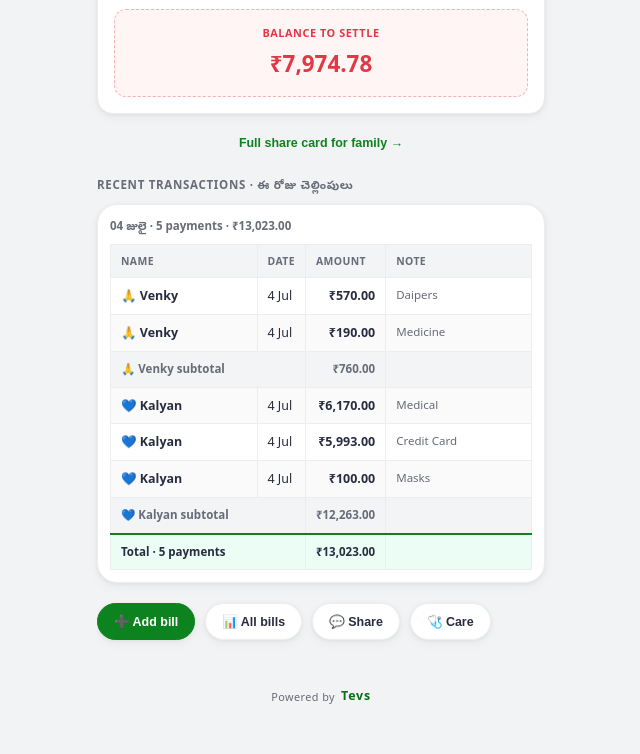
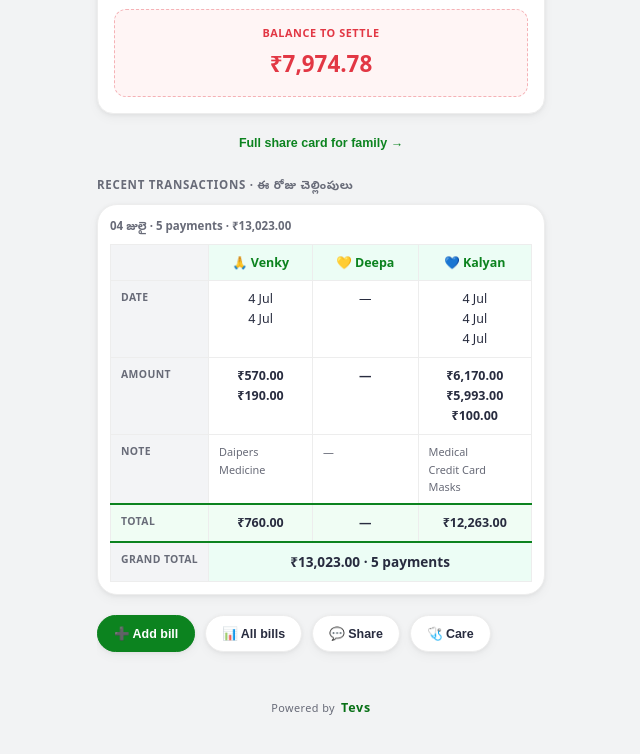
Before and after one commit to Tevskrishna/hospital-bills, a website: page index.html in a window 1280 px wide. Shown: the part 1263-2017 px from the top of the page, without its empty margins (319-959 px from the left). Drawn offline with Linux system fonts and the light colour scheme.

Commit message:
ui: pivot table with Venky Deepa Kalyan as columns

```diff
--- a/css/responsive.css
+++ b/css/responsive.css
@@ -80,27 +80,31 @@
   background: #f3f4f6; font-size: 0.65rem; font-weight: 800; text-transform: uppercase;
   letter-spacing: 0.04em; color: var(--muted); white-space: nowrap;
 }
-.txn-table tbody tr:nth-child(even):not(.txn-subtotal) { background: #fafafa; }
-.txn-table tbody tr:active:not(.txn-subtotal) { background: #f0fdf4; }
-.txn-table tr.txn-subtotal td {
-  background: #f3f4f6; font-weight: 700; font-size: 0.72rem; color: var(--muted);
-  border-top: 1px dashed var(--card-border);
+.txn-table .col-label {
+  background: #f3f4f6; font-size: 0.65rem; font-weight: 800; text-transform: uppercase;
+  letter-spacing: 0.04em; color: var(--muted); white-space: nowrap; width: 1%;
 }
-.txn-table .col-del { width: 1%; text-align: center; padding: 4px; }
-.txn-table .col-del .tx-delete {
-  margin: 0; padding: 4px 8px; font-size: 0.75rem; border: none; background: #fff5f5;
-  border-radius: 6px; cursor: pointer;
+.txn-pivot thead th.col-person {
+  text-align: center; background: #ecfdf5; color: var(--teal); font-size: 0.78rem;
+  text-transform: none; letter-spacing: 0;
 }
+.txn-pivot .col-stack { line-height: 1.6; vertical-align: top; text-align: center; }
+.txn-pivot tr.txn-pivot-total th,
+.txn-pivot tr.txn-pivot-total td {
+  background: #f0fdf4; font-weight: 800; border-top: 2px solid var(--teal);
+}
+.txn-pivot tfoot td.grand-total { text-align: center; font-size: 0.85rem; }
+.txn-pivot .col-stack.col-amt { font-family: var(--display); font-weight: 800; }
+.txn-pivot .col-stack.col-note { font-size: 0.68rem; color: var(--muted); text-align: left; }
+.txn-pivot .col-stack .tx-delete {
+  margin-left: 4px; padding: 2px 6px; font-size: 0.65rem; vertical-align: middle;
+  border: none; background: #fff5f5; border-radius: 4px; cursor: pointer;
+}
+.txn-table .col-amt { text-align: center; font-family: var(--display); font-weight: 800; }
 .month-group .txn-table-wrap { margin-bottom: 16px; }
 .txn-table tfoot td {
   background: #ecfdf5; font-weight: 700; font-size: 0.72rem; border-top: 2px solid var(--teal);
 }
-.txn-table .col-date { white-space: nowrap; width: 1%; }
-.txn-table .col-name { font-weight: 700; white-space: nowrap; }
-.txn-table .col-amt {
-  text-align: right; font-family: var(--display); font-weight: 800; white-space: nowrap; width: 1%;
-}
-.txn-table .col-note { color: var(--muted); font-size: 0.72rem; max-width: 120px; overflow: hidden; text-overflow: ellipsis; }
 .add-fab-premium {
   position: fixed; right: 20px; bottom: calc(var(--nav-h) + 20px + env(safe-area-inset-bottom));
   z-index: 95; width: 56px; height: 56px; border-radius: 50%;
--- a/js/render.js
+++ b/js/render.js
@@ -16,61 +16,66 @@
     return `${+d} ${en[mi]}`;
   }
 
+  function pivotCellLines(bills, renderLine, empty) {
+    if (!bills.length) return empty || "—";
+    return bills.map(renderLine).join("<br>");
+  }
+
   function renderTxnTable(bills, caption, options) {
     if (!bills.length) return "";
     const opts = options || {};
     const whoIcon = { Venky: "🙏", Deepa: "💛", Kalyan: "💙" };
     const nameOrder = ["Venky", "Deepa", "Kalyan"];
-    const sorted = [...bills].sort(
-      (a, b) =>
-        nameOrder.indexOf(a.who) - nameOrder.indexOf(b.who) ||
-        a.d.localeCompare(b.d) ||
-        b.amt - a.amt
-    );
+    const byWho = {};
+    nameOrder.forEach((w) => { byWho[w] = bills.filter((b) => b.who === w).sort((a, b) => a.d.localeCompare(b.d) || b.amt - a.amt); });
     const total = bills.reduce((s, b) => s + b.amt, 0);
-    let rows = "";
-    nameOrder.forEach((who) => {
-      const personBills = sorted.filter((b) => b.who === who);
-      if (!personBills.length) return;
-      personBills.forEach((b) => {
-        const billIdx = opts.showDelete ? global.data.bills.indexOf(b) : -1;
-        rows += `
-      <tr>
-        <td class="col-name">${whoIcon[b.who] || ""} ${esc(b.who)}</td>
-        <td class="col-date">${shortDate(b.d)}</td>
-        <td class="col-amt">${fmt(b.amt)}</td>
-        <td class="col-note">${esc(b.note || b.mode || "—")}</td>
-        ${opts.showDelete ? `<td class="col-del"><button type="button" class="tx-delete no-print" onclick="deleteBill(${billIdx})" aria-label="Delete">🗑</button></td>` : ""}
-      </tr>`;
+
+    const colCells = nameOrder.map((who) => {
+      const list = byWho[who];
+      const dates = pivotCellLines(list, (b) => shortDate(b.d));
+      const amounts = pivotCellLines(list, (b) => fmt(b.amt));
+      const notes = pivotCellLines(list, (b) => {
+        const note = esc(b.note || b.mode || "—");
+        if (!opts.showDelete) return note;
+        const billIdx = global.data.bills.indexOf(b);
+        return `${note} <button type="button" class="tx-delete no-print" onclick="deleteBill(${billIdx})" aria-label="Delete">🗑</button>`;
       });
-      const sub = personBills.reduce((s, b) => s + b.amt, 0);
-      rows += `
-      <tr class="txn-subtotal">
-        <td colspan="2">${whoIcon[who]} ${esc(who)} subtotal</td>
-        <td class="col-amt">${fmt(sub)}</td>
-        <td${opts.showDelete ? ' colspan="2"' : ""}></td>
-      </tr>`;
+      const sub = list.reduce((s, b) => s + b.amt, 0);
+      return { who, dates, amounts, notes, sub, count: list.length };
     });
-    const colSpan = opts.showDelete ? 2 : 2;
+
     return `
       ${caption ? `<div class="txn-table-caption">${caption}</div>` : ""}
       <div class="txn-table-wrap">
-        <table class="txn-table">
+        <table class="txn-table txn-pivot">
           <thead>
             <tr>
-              <th>Name</th>
-              <th>Date</th>
-              <th>Amount</th>
-              <th>Note</th>
-              ${opts.showDelete ? "<th></th>" : ""}
+              <th class="col-label"></th>
+              ${nameOrder.map((w) => `<th class="col-person">${whoIcon[w]} ${w}</th>`).join("")}
             </tr>
           </thead>
-          <tbody>${rows}</tbody>
+          <tbody>
+            <tr>
+              <th class="col-label">Date</th>
+              ${colCells.map((c) => `<td class="col-stack">${c.dates}</td>`).join("")}
+            </tr>
+            <tr>
+              <th class="col-label">Amount</th>
+              ${colCells.map((c) => `<td class="col-stack col-amt">${c.amounts}</td>`).join("")}
+            </tr>
+            <tr>
+              <th class="col-label">Note</th>
+              ${colCells.map((c) => `<td class="col-stack col-note">${c.notes}</td>`).join("")}
+            </tr>
+            <tr class="txn-pivot-total">
+              <th class="col-label">Total</th>
+              ${colCells.map((c) => `<td class="col-amt">${c.count ? fmt(c.sub) : "—"}</td>`).join("")}
+            </tr>
+          </tbody>
           <tfoot>
             <tr>
-              <td colspan="${colSpan}"><strong>Total</strong> · ${bills.length} payment${bills.length === 1 ? "" : "s"}</td>
-              <td class="col-amt"><strong>${fmt(total)}</strong></td>
-              <td${opts.showDelete ? ' colspan="2"' : ""}></td>
+              <td class="col-label"><strong>Grand total</strong></td>
+              <td colspan="3" class="col-amt grand-total"><strong>${fmt(total)}</strong> · ${bills.length} payment${bills.length === 1 ? "" : "s"}</td>
             </tr>
           </tfoot>
         </table>
```
